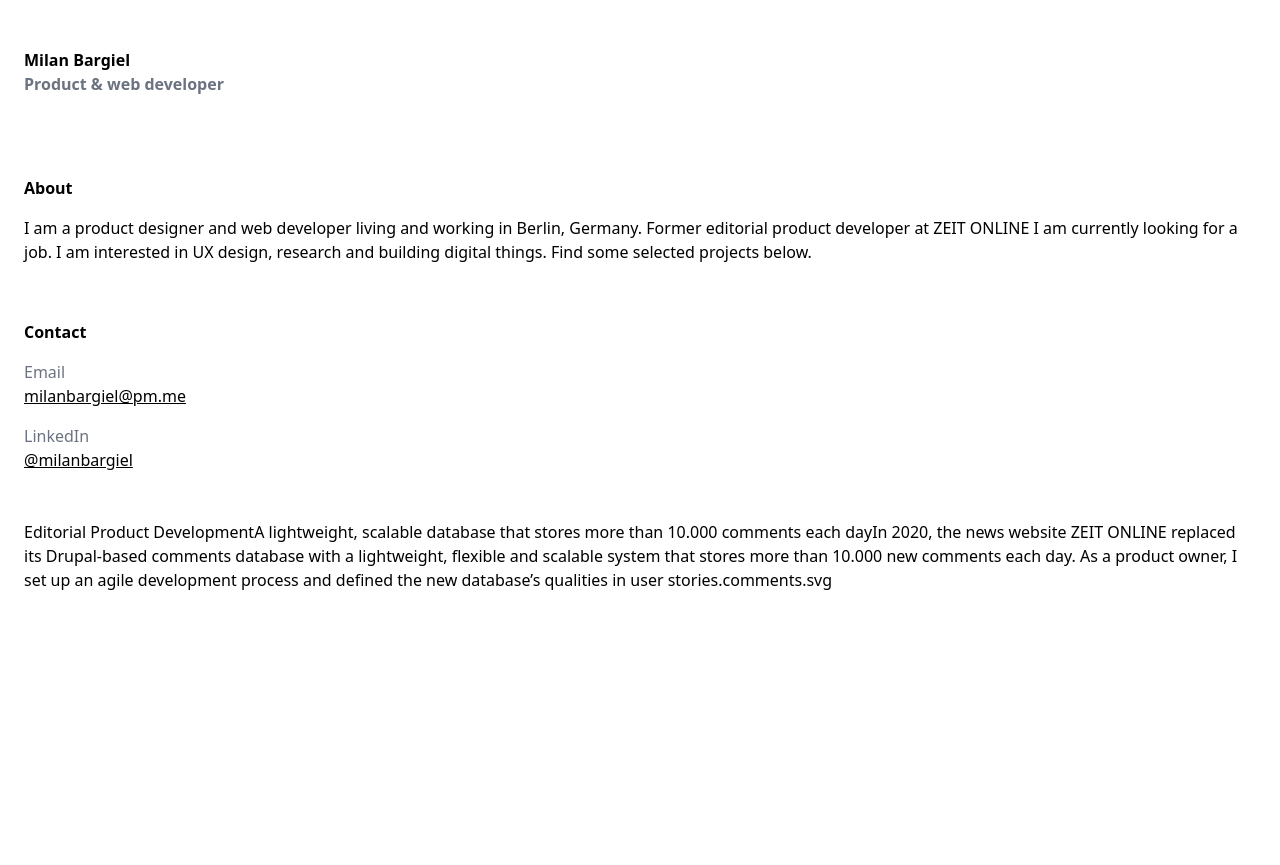
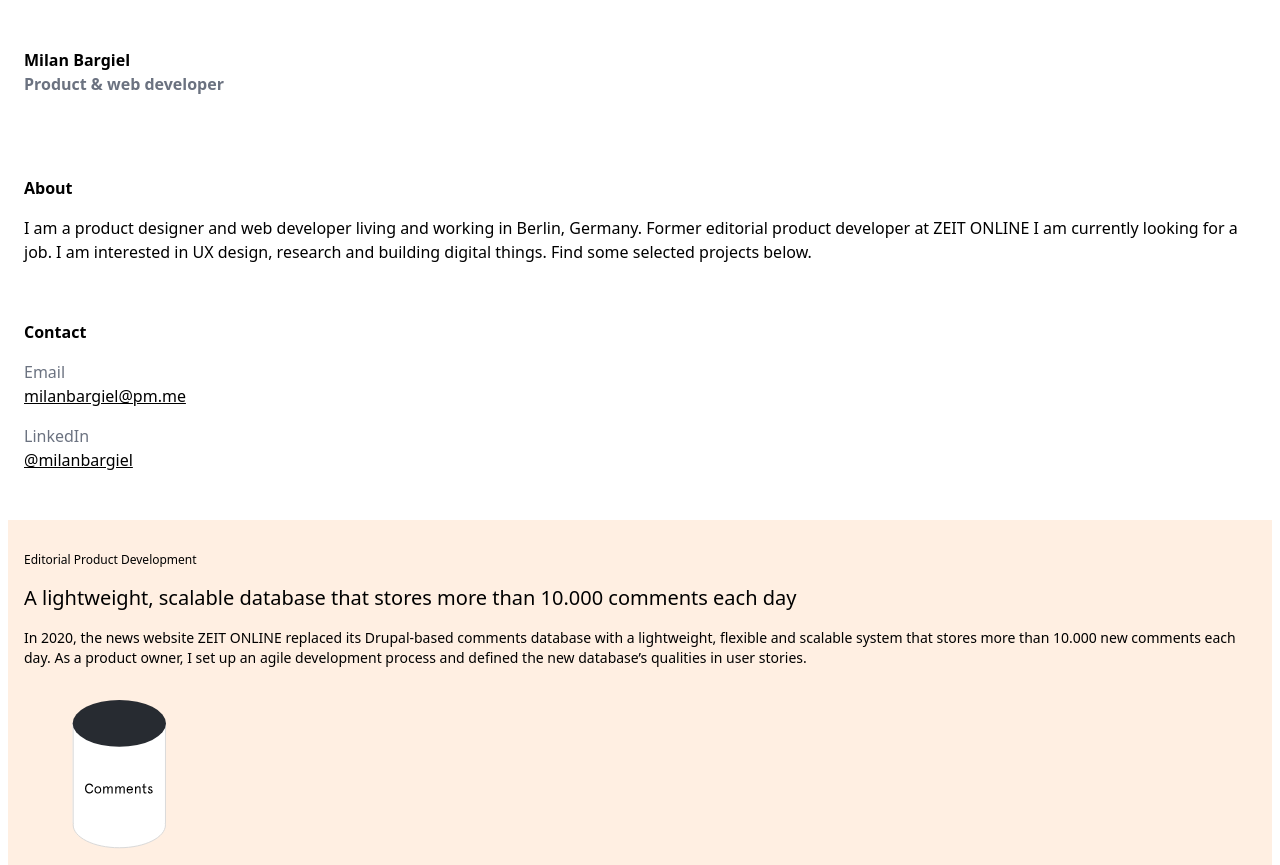
Before and after one commit to milanbargiel/portfolio, a Next.js app: page / in a window 1280 px wide. Before the commit the page ends 800 px from the top, so only its background shows below. Built offline with nearby package versions, Linux system fonts and the light colour scheme.

Commit message:
Basic styling for project

```diff
--- a/components/project.js
+++ b/components/project.js
@@ -1,10 +1,18 @@
+import Image from 'next/image'
+
 export default function Project(props) {
   return (
-    <div className="px-4">
-      {props.roles}
-      {props.title}
-      {props.description}
-      {props.imageURL}
-    </div>
+    <article className="px-4 pt-8 pb-4 bg-apricot">
+      <div className="text-xs mb-4">{props.roles}</div>
+      <h3 className="text-xl mb-4">{props.title}</h3>
+      <div className="text-sm mb-8">{props.description}</div>
+      <Image
+        className="ml-12"
+        src={props.imageURL}
+        alt="Comments database"
+        width={94}
+        height={150}
+      />
+    </article>
   )
 }
--- a/pages/index.js
+++ b/pages/index.js
@@ -10,7 +10,7 @@ export default function Home() {
           roles="Editorial Product Development"
           title="A lightweight, scalable database that stores more than 10.000 comments each day"
           description="In 2020, the news website ZEIT ONLINE replaced its Drupal-based comments database with a lightweight, flexible and scalable system that stores more than 10.000 new comments each day. As a product owner, I set up an agile development process and defined the new database’s qualities in user stories."
-          imageURL="comments.svg"
+          imageURL="/comments-database.svg"
         ></Project>
       </div>
     </div>
--- a/tailwind.config.js
+++ b/tailwind.config.js
@@ -12,6 +12,7 @@ module.exports = {
           500: '#ae8883',
           700: '#5c1006B3',
         },
+        apricot: '#ffefe2',
       },
     },
   },
```
Also changed, not shown: public/comments-database.svg (added).
